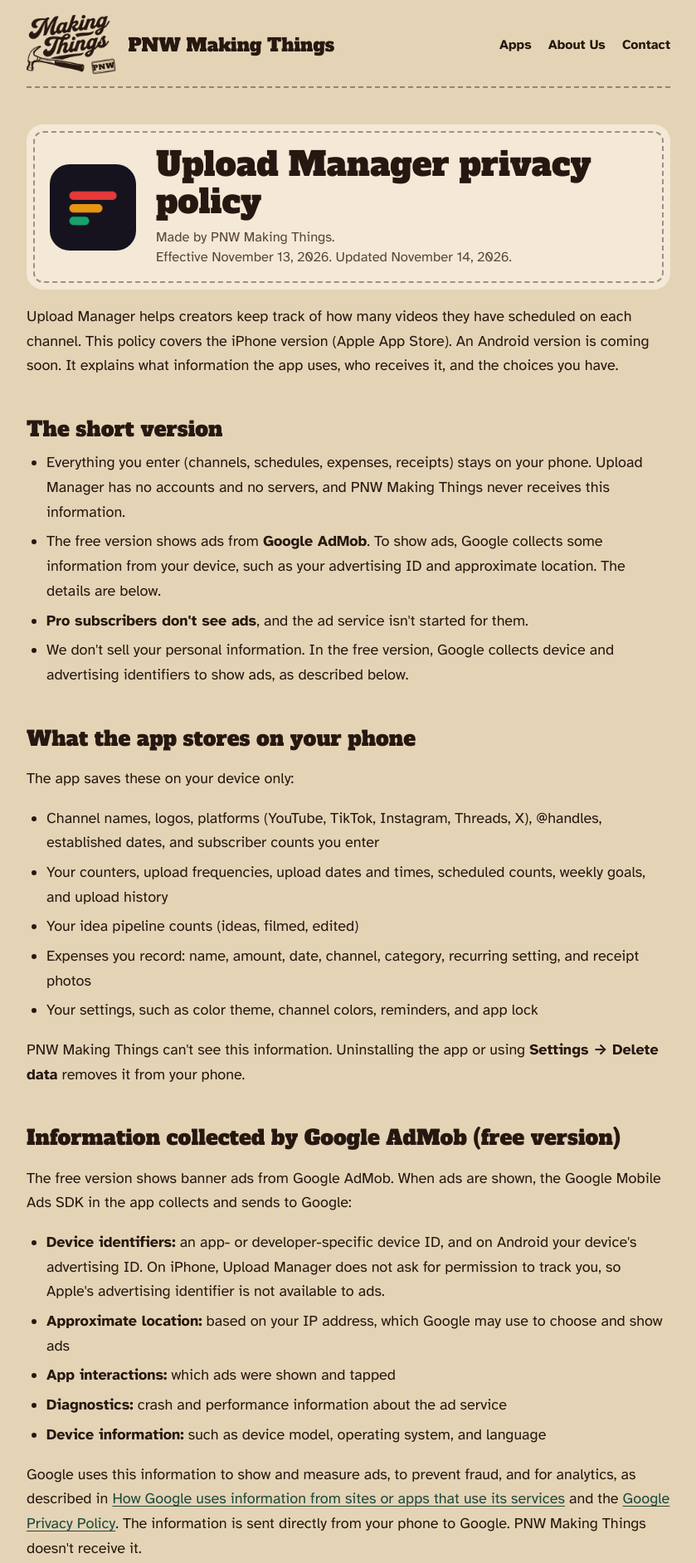
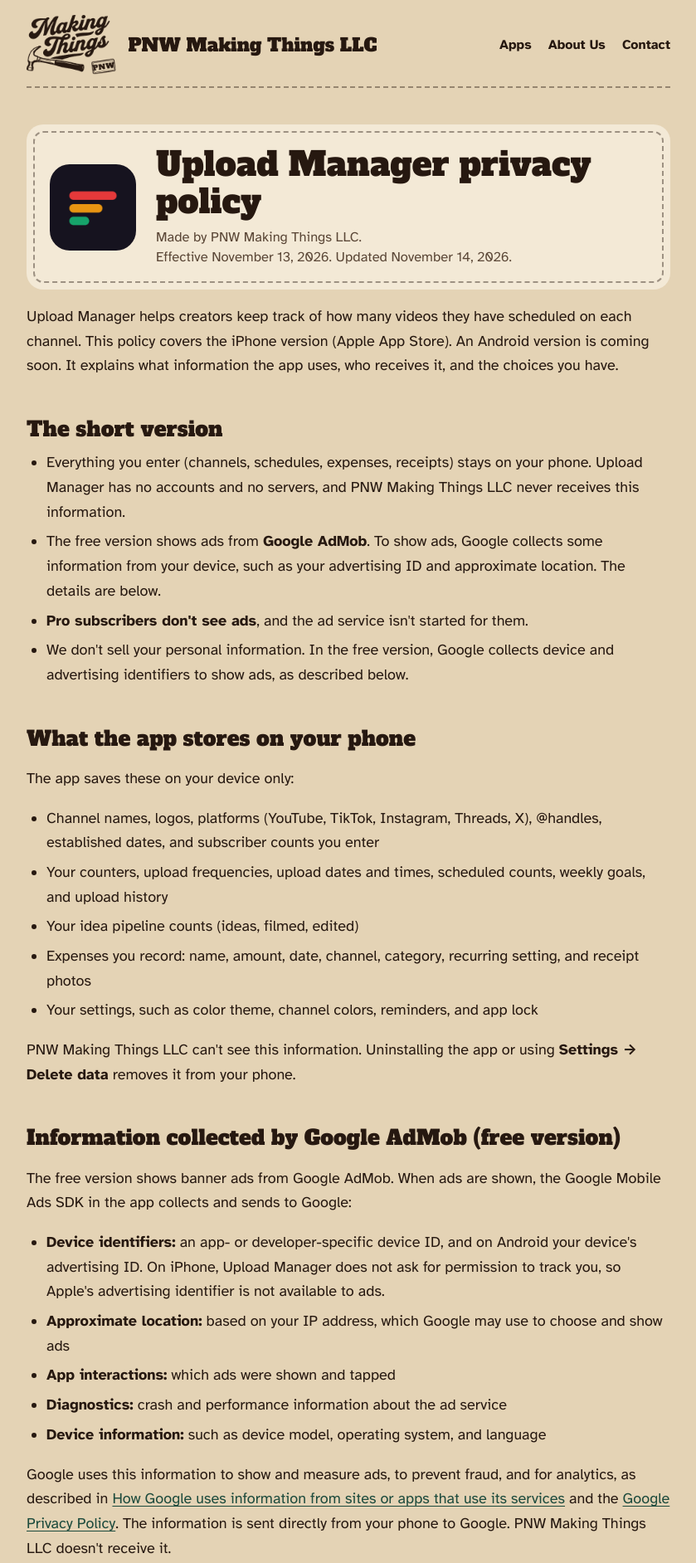
Before and after one commit to jin81cr-arch/pnwmakingthings-site, a plain HTML site: page upload-manager/index.html in a window 1280 px wide. Shown: the top 1884 px of the page at 83% size, without its empty margins (220-1059 px from the left). Drawn offline with Linux system fonts and the light colour scheme.

Commit message:
Use PNW Making Things LLC name

```diff
--- a/upload-manager/index.html
+++ b/upload-manager/index.html
@@ -3,15 +3,15 @@
 <head>
 <meta charset="utf-8">
 <meta name="viewport" content="width=device-width, initial-scale=1">
-<title>Upload Manager Privacy Policy | PNW Making Things</title>
-<meta name="description" content="Privacy policy for Upload Manager by PNW Making Things.">
+<title>Upload Manager Privacy Policy | PNW Making Things LLC</title>
+<meta name="description" content="Privacy policy for Upload Manager by PNW Making Things LLC.">
 <link rel="icon" type="image/png" href="../assets/favicon.png">
-<link rel="stylesheet" href="../style.css?v=4">
+<link rel="stylesheet" href="../style.css?v=5">
 </head>
 <body>
 <div class="shell">
 <header class="top">
-<a class="brand" href="../"><img src="../assets/logo.png" alt="" width="520" height="354"><span>PNW Making Things</span></a>
+<a class="brand" href="../"><img src="../assets/logo.png" alt="" width="520" height="354"><span>PNW Making Things LLC</span></a>
 <nav aria-label="Site"><a href="../#apps">Apps</a><a href="../about/">About Us</a><a href="../contact/">Contact</a></nav>
 </header>
 <main class="">
@@ -20,13 +20,13 @@
 <img src="../assets/upload-manager.png" alt="Upload Manager app icon" width="104" height="104">
 <div>
 <h1>Upload Manager privacy policy</h1>
-<p>Made by PNW Making Things.<br>Effective November 13, 2026. Updated November 14, 2026.</p>
+<p>Made by PNW Making Things LLC.<br>Effective November 13, 2026. Updated November 14, 2026.</p>
 </div>
 </div>
 <p>Upload Manager helps creators keep track of how many videos they have scheduled on each channel. This policy covers the iPhone version (Apple App Store). An Android version is coming soon. It explains what information the app uses, who receives it, and the choices you have.</p>
 <h2>The short version</h2>
 <ul>
-<li>Everything you enter (channels, schedules, expenses, receipts) stays on your phone. Upload Manager has no accounts and no servers, and PNW Making Things never receives this information.</li>
+<li>Everything you enter (channels, schedules, expenses, receipts) stays on your phone. Upload Manager has no accounts and no servers, and PNW Making Things LLC never receives this information.</li>
 <li>The free version shows ads from <strong>Google AdMob</strong>. To show ads, Google collects some information from your device, such as your advertising ID and approximate location. The details are below.</li>
 <li><strong>Pro subscribers don't see ads</strong>, and the ad service isn't started for them.</li>
 <li>We don't sell your personal information. In the free version, Google collects device and advertising identifiers to show ads, as described below.</li>
@@ -40,7 +40,7 @@
 <li>Expenses you record: name, amount, date, channel, category, recurring setting, and receipt photos</li>
 <li>Your settings, such as color theme, channel colors, reminders, and app lock</li>
 </ul>
-<p>PNW Making Things can't see this information. Uninstalling the app or using <strong>Settings → Delete data</strong> removes it from your phone.</p>
+<p>PNW Making Things LLC can't see this information. Uninstalling the app or using <strong>Settings → Delete data</strong> removes it from your phone.</p>
 <h2>Information collected by Google AdMob (free version)</h2>
 <p>The free version shows banner ads from Google AdMob. When ads are shown, the Google Mobile Ads SDK in the app collects and sends to Google:</p>
 <ul>
@@ -50,7 +50,7 @@
 <li><strong>Diagnostics:</strong> crash and performance information about the ad service</li>
 <li><strong>Device information:</strong> such as device model, operating system, and language</li>
 </ul>
-<p>Google uses this information to show and measure ads, to prevent fraud, and for analytics, as described in <a href="https://policies.google.com/technologies/partner-sites">How Google uses information from sites or apps that use its services</a> and the <a href="https://policies.google.com/privacy">Google Privacy Policy</a>. The information is sent directly from your phone to Google. PNW Making Things doesn't receive it.</p>
+<p>Google uses this information to show and measure ads, to prevent fraud, and for analytics, as described in <a href="https://policies.google.com/technologies/partner-sites">How Google uses information from sites or apps that use its services</a> and the <a href="https://policies.google.com/privacy">Google Privacy Policy</a>. The information is sent directly from your phone to Google. PNW Making Things LLC doesn't receive it.</p>
 <p><strong>Your choices:</strong></p>
 <ul>
 <li><strong>Consent:</strong> in the European Economic Area, the UK, Switzerland, and other places where it's required, the app shows Google's consent form before any ads load. You can change your choice any time in <strong>Settings → Upload Manager Pro → Ad privacy choices</strong>.</li>
@@ -63,7 +63,7 @@
 <ul>
 <li><strong>iPhone:</strong> sold through the Apple App Store and charged to your Apple ID. Apple handles all payments under Apple's terms.</li>
 </ul>
-<p>PNW Making Things doesn't receive your card, payment details, or purchase history. The app only checks with Apple whether your subscription is active, on your phone. You can cancel any time from <strong>Settings → Upload Manager Pro → Manage subscription</strong> in the app, or in your iPhone's <strong>Settings → [your name] → Subscriptions</strong>. If a subscription ends, the app goes back to the free limits and your data stays on your phone.</p>
+<p>PNW Making Things LLC doesn't receive your card, payment details, or purchase history. The app only checks with Apple whether your subscription is active, on your phone. You can cancel any time from <strong>Settings → Upload Manager Pro → Manage subscription</strong> in the app, or in your iPhone's <strong>Settings → [your name] → Subscriptions</strong>. If a subscription ends, the app goes back to the free limits and your data stays on your phone.</p>
 <p>Use of the app is covered by Apple's standard <a href="https://www.apple.com/legal/internet-services/itunes/dev/stdeula/">Licensed Application End User License Agreement</a>.</p>
 <h2>Photos and camera</h2>
 <p>If you add a channel logo or a receipt photo, the app asks to use your camera or photos. It only uses the picture you pick, and saves a copy on your phone. Nothing is uploaded.</p>
@@ -74,11 +74,11 @@
 <h2>App updates</h2>
 <p>To deliver small app updates, the app checks Expo's update service (EAS Update) when it opens. This check includes the app version, your phone's platform, and a random ID created for this installation of the app. The random ID isn't based on your device, name, or account, and it isn't used for advertising. It changes if you reinstall the app.</p>
 <h2>YouTube auto-count (optional, Pro, where available)</h2>
-<p>If you connect a YouTube channel for auto-count, you sign in with Google and allow read-only access to your YouTube account (the <code>youtube.readonly</code> permission). The app uses this only to read your channel's name and your videos' schedule details (privacy status, scheduled publish time, and length) so it can count your scheduled videos. The sign-in token is stored only on your phone and is never included in backups. It stays there until you disconnect the channel, revoke access, or delete the app. Requests go directly from your phone to Google. PNW Making Things never receives, stores, or shares your YouTube data, and it is not used for advertising.</p>
+<p>If you connect a YouTube channel for auto-count, you sign in with Google and allow read-only access to your YouTube account (the <code>youtube.readonly</code> permission). The app uses this only to read your channel's name and your videos' schedule details (privacy status, scheduled publish time, and length) so it can count your scheduled videos. The sign-in token is stored only on your phone and is never included in backups. It stays there until you disconnect the channel, revoke access, or delete the app. Requests go directly from your phone to Google. PNW Making Things LLC never receives, stores, or shares your YouTube data, and it is not used for advertising.</p>
 <p>This feature uses YouTube API Services. By using it, you agree to the <a href="https://www.youtube.com/t/terms">YouTube Terms of Service</a>. Google's handling of these requests is covered by the <a href="https://policies.google.com/privacy">Google Privacy Policy</a>.</p>
 <p>Upload Manager's use of information received from Google APIs adheres to the <a href="https://developers.google.com/terms/api-services-user-data-policy">Google API Services User Data Policy</a>, including the Limited Use requirements. You can disconnect any time in the channel's settings, and revoke access at the <a href="https://myaccount.google.com/permissions">Google security settings page</a>.</p>
 <h2>YouTube subscriber counts (optional)</h2>
-<p>If you connect a YouTube channel by entering its @handle, the app asks the YouTube Data API for that channel's public subscriber count. This request goes directly from your phone to Google and includes the channel handle and an API key. PNW Making Things doesn't receive or store this information.</p>
+<p>If you connect a YouTube channel by entering its @handle, the app asks the YouTube Data API for that channel's public subscriber count. This request goes directly from your phone to Google and includes the channel handle and an API key. PNW Making Things LLC doesn't receive or store this information.</p>
 <p>This feature uses YouTube API Services. By using it, you agree to the <a href="https://www.youtube.com/t/terms">YouTube Terms of Service</a>. Google's handling of these requests is covered by the <a href="https://policies.google.com/privacy">Google Privacy Policy</a>. You can stop it any time by removing the channel's handle.</p>
 <h2>Opening your channel pages</h2>
 <p>When you tap a channel on Snapshot, the app opens that channel's public page (for example on YouTube, TikTok, Instagram, Threads, or X) using the @handle you entered. That app or website then handles the visit under its own privacy policy. Upload Manager doesn't send anything else to these services.</p>
@@ -94,7 +94,7 @@
 <li>Rating the app will open Google Play.</li>
 </ul>
 <h2>Your rights</h2>
-<p>Because PNW Making Things doesn't collect or store your personal information, there is nothing for us to access, correct, or delete on our side. Your app data is on your phone, and you can delete it any time. For information collected by Google for ads, use the choices above or Google's tools at <a href="https://myaccount.google.com">myaccount.google.com</a>.</p>
+<p>Because PNW Making Things LLC doesn't collect or store your personal information, there is nothing for us to access, correct, or delete on our side. Your app data is on your phone, and you can delete it any time. For information collected by Google for ads, use the choices above or Google's tools at <a href="https://myaccount.google.com">myaccount.google.com</a>.</p>
 <h2>Children</h2>
 <p>Upload Manager isn't directed to children under 13, and we don't knowingly collect information from children.</p>
 <h2>Changes</h2>
@@ -107,11 +107,11 @@
 </div>
 </article>
 </main>
-<footer><span>&copy; 2026 PNW Making Things. Made in the Pacific Northwest. &middot; <a href="../terms/">Terms of Use</a></span>
+<footer><span>&copy; 2026 PNW Making Things LLC. Made in the Pacific Northwest. &middot; <a href="../terms/">Terms of Use</a></span>
 <ul class="social" aria-label="Follow us">
-<li><a href="https://www.youtube.com/@PNWMakingThings" target="_blank" rel="noopener" aria-label="PNW Making Things on YouTube"><svg viewBox="0 0 24 24" width="22" height="22" aria-hidden="true" fill="none" stroke="currentColor" stroke-width="1.8" stroke-linejoin="round"><rect x="2" y="5" width="20" height="14" rx="4"/><path d="M10 9.2v5.6l4.8-2.8z" fill="currentColor"/></svg></a></li>
-<li><a href="https://www.instagram.com/pnwmakingthings/" target="_blank" rel="noopener" aria-label="PNW Making Things on Instagram"><svg viewBox="0 0 24 24" width="22" height="22" aria-hidden="true" fill="none" stroke="currentColor" stroke-width="1.8"><rect x="3" y="3" width="18" height="18" rx="5"/><circle cx="12" cy="12" r="4.2"/><circle cx="17.4" cy="6.6" r="1.1" fill="currentColor" stroke="none"/></svg></a></li>
-<li><a href="https://www.tiktok.com/@pnwmakingthings" target="_blank" rel="noopener" aria-label="PNW Making Things on TikTok"><svg viewBox="0 0 24 24" width="22" height="22" aria-hidden="true" fill="none" stroke="currentColor" stroke-width="1.8" stroke-linecap="round" stroke-linejoin="round"><path d="M14 3v11.5a3.5 3.5 0 1 1-3.5-3.5"/><path d="M14 3c.4 2.6 2.2 4.4 5 4.6"/></svg></a></li>
+<li><a href="https://www.youtube.com/@PNWMakingThings" target="_blank" rel="noopener" aria-label="PNW Making Things LLC on YouTube"><svg viewBox="0 0 24 24" width="22" height="22" aria-hidden="true" fill="none" stroke="currentColor" stroke-width="1.8" stroke-linejoin="round"><rect x="2" y="5" width="20" height="14" rx="4"/><path d="M10 9.2v5.6l4.8-2.8z" fill="currentColor"/></svg></a></li>
+<li><a href="https://www.instagram.com/pnwmakingthings/" target="_blank" rel="noopener" aria-label="PNW Making Things LLC on Instagram"><svg viewBox="0 0 24 24" width="22" height="22" aria-hidden="true" fill="none" stroke="currentColor" stroke-width="1.8"><rect x="3" y="3" width="18" height="18" rx="5"/><circle cx="12" cy="12" r="4.2"/><circle cx="17.4" cy="6.6" r="1.1" fill="currentColor" stroke="none"/></svg></a></li>
+<li><a href="https://www.tiktok.com/@pnwmakingthings" target="_blank" rel="noopener" aria-label="PNW Making Things LLC on TikTok"><svg viewBox="0 0 24 24" width="22" height="22" aria-hidden="true" fill="none" stroke="currentColor" stroke-width="1.8" stroke-linecap="round" stroke-linejoin="round"><path d="M14 3v11.5a3.5 3.5 0 1 1-3.5-3.5"/><path d="M14 3c.4 2.6 2.2 4.4 5 4.6"/></svg></a></li>
 </ul>
 </footer>
 </div>
```
